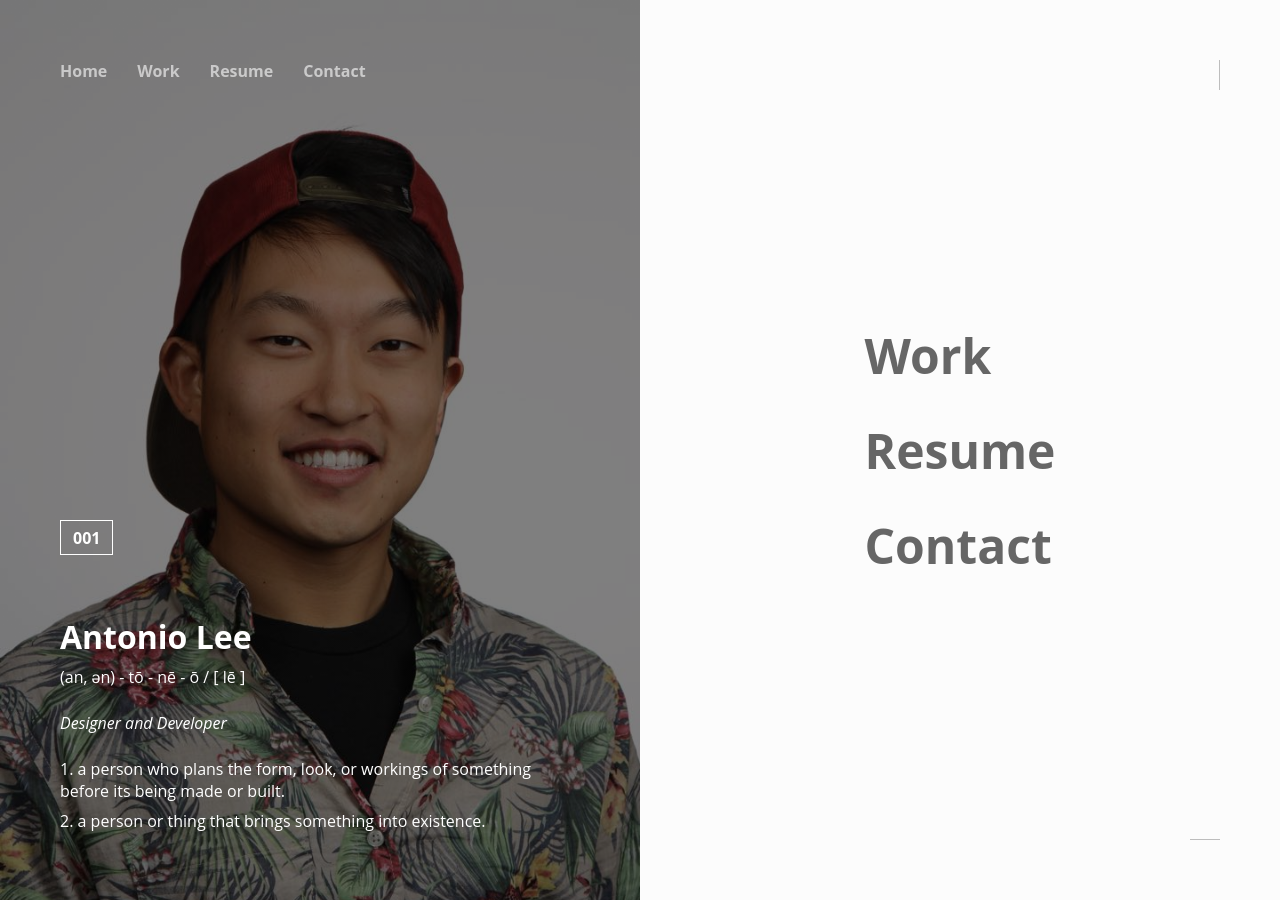
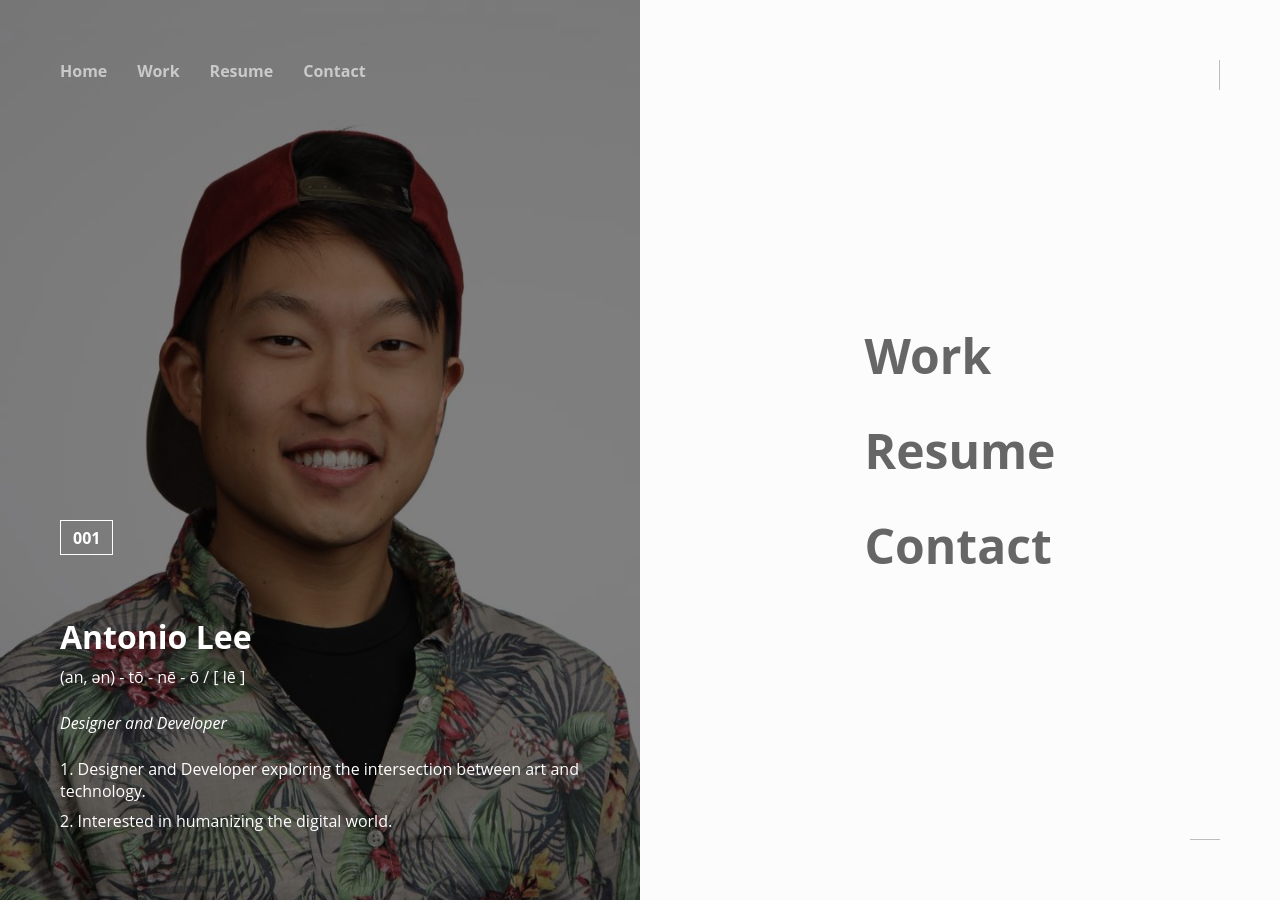
Before and after one commit to antoniolee/antoniolee.github.io, a Jekyll site: the page built from index.html, in a window 1280 px wide. Built offline with Jekyll 4.4.1, drawn with Linux system fonts in a browser that asks for light colours; nearby versions of some CDN libraries.

Commit message:
Updated definition statement

```diff
--- a/index.html
+++ b/index.html
@@ -13,8 +13,8 @@ namespace: homepage
             <h1>Antonio Lee</h1>
             <p class="pronunciation">(an, ən) - tō - nē - ō / [ lē ]</p>
             <p class="classification"><i>Designer and Developer</i></p>
-            <p class="definition">1. a person who plans the form, look, or workings of something before its being made or built.</p>
-            <p class="definition">2. a person or thing that brings something into existence.</p>
+            <p class="definition">1. Designer and Developer exploring the intersection between art and technology.</p>
+            <p class="definition">2. Interested in humanizing the digital world.</p>
         </div>
     </div>
 
```
